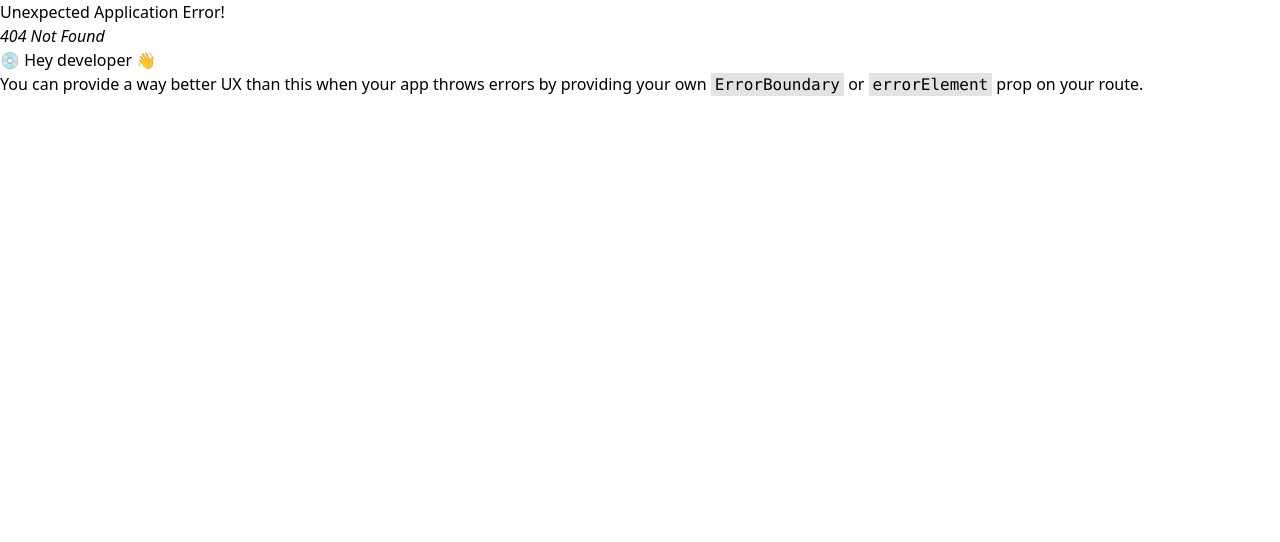
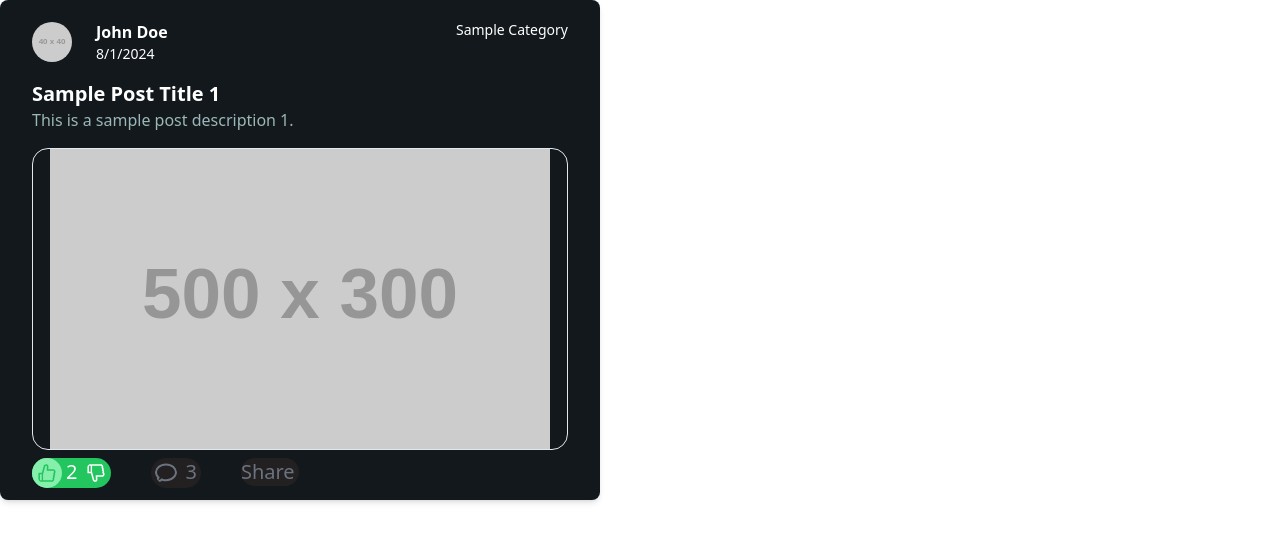
Before and after one commit to mayank2153/Medial-Assignment, a React (Vite) app in the folder frontend/: page /post/post123 in a window 1280 px wide. Before the commit this address had no page. Shown: the top 542 px of the page. Built offline with nearby package versions, Linux system fonts and the light colour scheme.

Commit message:
"Added PostPage component, updated App routing, and refactored HomePage to use PostData and display multiple posts; removed hardcoded post data and meta tags from PostCard"

```diff
--- a/frontend/src/App.jsx
+++ b/frontend/src/App.jsx
@@ -1,7 +1,7 @@
 import React from 'react';
 import { createBrowserRouter, RouterProvider, Outlet } from 'react-router-dom';
 import HomePage from './components/HomePage';
-
+import PostPage from './components/PostPage';
 
 function Layout() {
   return (
@@ -16,10 +16,18 @@ const appRouting = createBrowserRouter([
     path: "/",
     element: <Layout />,
     children: [
-        {path: "/",
+      {
+        path: "/",
         element: (
             <HomePage />
-        ),}
+        ),
+      },
+      {
+        path: "post/:postId",
+        element:(
+          <PostPage />
+        )
+      }
     ],
   },
 ]);
--- a/frontend/src/components/HomePage.jsx
+++ b/frontend/src/components/HomePage.jsx
@@ -1,33 +1,18 @@
+// HomePage.jsx
 import React from "react";
 import PostCard from "./PostCard.jsx";
+import PostData from "./PostData.jsx";
 
 const HomePage = () => {
-  const postData = {
-    title: "Sample Post Title",
-    description: "This is a sample post description.",
-    owner: {
-      userName: "John Doe",
-      avatar: "https://via.placeholder.com/40",
-    },
-    votes: [
-      { voteOwner: "user1", voteType: "upvote" },
-      { voteOwner: "user2", voteType: "downvote" },
-    ],
-    updatedAt: "2024-08-01T12:00:00Z",
-    media: "https://via.placeholder.com/500x300",
-    comments: [{}, {}, {}],
-    category: {
-      _id: "12345",
-      name: "Sample Category",
-    },
-    _id: "post123",
-  };
+  const posts = PostData();
 
   return (
     <div className="flex flex-col bg-[#0d1114] w-full min-h-screen overflow-y-auto items-center no-scrollbar py-8">
-      <div className="rounded-2xl bg-[#13181d] p-1">
-        <PostCard {...postData} />
-      </div>
+      {posts.map((post, index) => (
+        <div key={post._id} className="rounded-2xl bg-[#13181d] p-1 mb-4">
+          <PostCard {...post} />
+        </div>
+      ))}
     </div>
   );
 };
--- a/frontend/src/components/PostCard.jsx
+++ b/frontend/src/components/PostCard.jsx
@@ -23,13 +23,6 @@ const PostCard = ({ title, description, owner, votes, updatedAt, media, comments
 
   return (
     <div className="post-card bg-[#13181d] shadow-md w-[500px] max-h-[500px] min-w-[600px] rounded-lg py-1">
-        <Helmet>
-            <meta property="og:title" content={title} />
-            <meta property="og:description" content={description} />
-            <meta property="og:image" content={media} />
-            <meta property="og:url" content="http://localhost:5173/" />
-            <meta property="og:type" content="website" />
-        </Helmet>
       <div className='hover:bg-[#2e2b2b] rounded-2xl py-4 px-8'>
         <div className='flex gap-10 justify-between'>
           {owner && (
@@ -101,6 +94,11 @@ const PostCard = ({ title, description, owner, votes, updatedAt, media, comments
                   <p className='text-xl'>Edit</p>
                 </div>
             }
+            <Link to={`post/${_id}`}>
+            <div className='flex bg-[#222020] rounded-full gap-1 cursor-pointer pr-1'>
+                  <p className='text-xl'>Share</p>
+                </div>
+            </Link>
           </div>
         </div>
       </div>
--- /dev/null
+++ b/frontend/src/components/PostData.jsx
@@ -0,0 +1,50 @@
+// PostData.jsx
+const PostData = () => {
+    const posts = [
+      {
+        title: "Sample Post Title 1",
+        description: "This is a sample post description 1.",
+        owner: {
+          userName: "John Doe",
+          avatar: "https://via.placeholder.com/40",
+        },
+        votes: [
+          { voteOwner: "user1", voteType: "upvote" },
+          { voteOwner: "user2", voteType: "downvote" },
+        ],
+        updatedAt: "2024-08-01T12:00:00Z",
+        media: "https://via.placeholder.com/500x300",
+        comments: [{}, {}, {}],
+        category: {
+          _id: "12345",
+          name: "Sample Category",
+        },
+        _id: "post123",
+      },
+      {
+        title: "Sample Post Title 2",
+        description: "This is a sample post description 2.",
+        owner: {
+          userName: "Jane Smith",
+          avatar: "https://via.placeholder.com/40",
+        },
+        votes: [
+          { voteOwner: "user3", voteType: "upvote" },
+          { voteOwner: "user4", voteType: "downvote" },
+        ],
+        updatedAt: "2024-08-02T14:00:00Z",
+        media: "https://via.placeholder.com/500x300",
+        comments: [{}, {}, {}, {}],
+        category: {
+          _id: "67890",
+          name: "Another Category",
+        },
+        _id: "post456",
+      },
+      // Add more posts as needed
+    ];
+
+    return posts;
+  };
+
+  export default PostData;
--- /dev/null
+++ b/frontend/src/components/PostPage.jsx
@@ -0,0 +1,33 @@
+import React from "react";
+import { useParams } from "react-router-dom";
+import PostData from "./PostData.jsx";
+import PostCard from "./PostCard.jsx";
+import { Helmet } from "react-helmet";
+
+const PostPage = () => {
+  const { postId } = useParams();
+  const posts = PostData();
+  const post = posts.find((p) => p._id === postId);
+
+  if (!post) {
+    return <h1>Post not found</h1>;
+  }
+
+  return (
+    <div className="post-page">
+         <Helmet>
+            <meta property="og:title" content={post?.title} />
+            <meta property="og:description" content={post?.description} />
+            <meta property="og:image" content={post?.media} />
+            <meta property="og:url" content="http://localhost:5173/" />
+            <meta property="og:type" content="website" />
+        </Helmet>
+        <div>
+            <PostCard {...post} />
+        </div>
+
+    </div>
+  );
+};
+
+export default PostPage;
```
